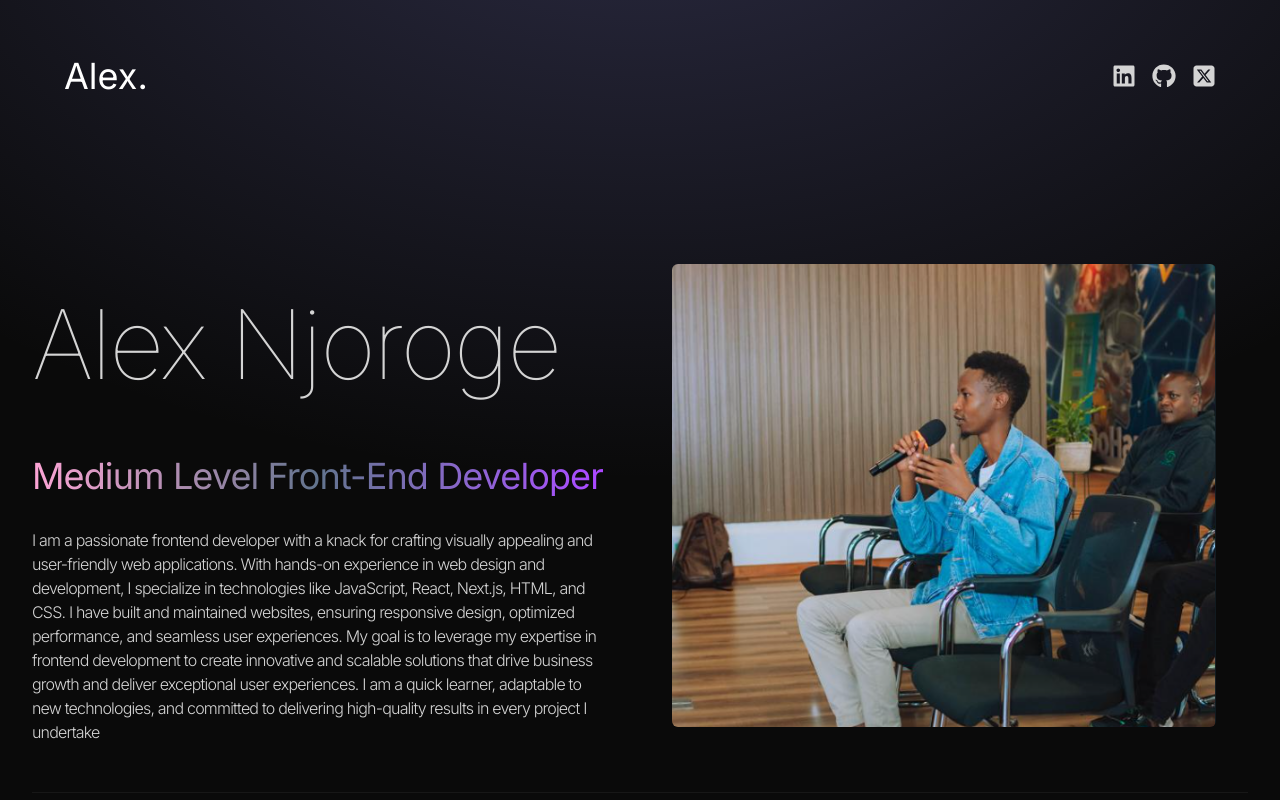
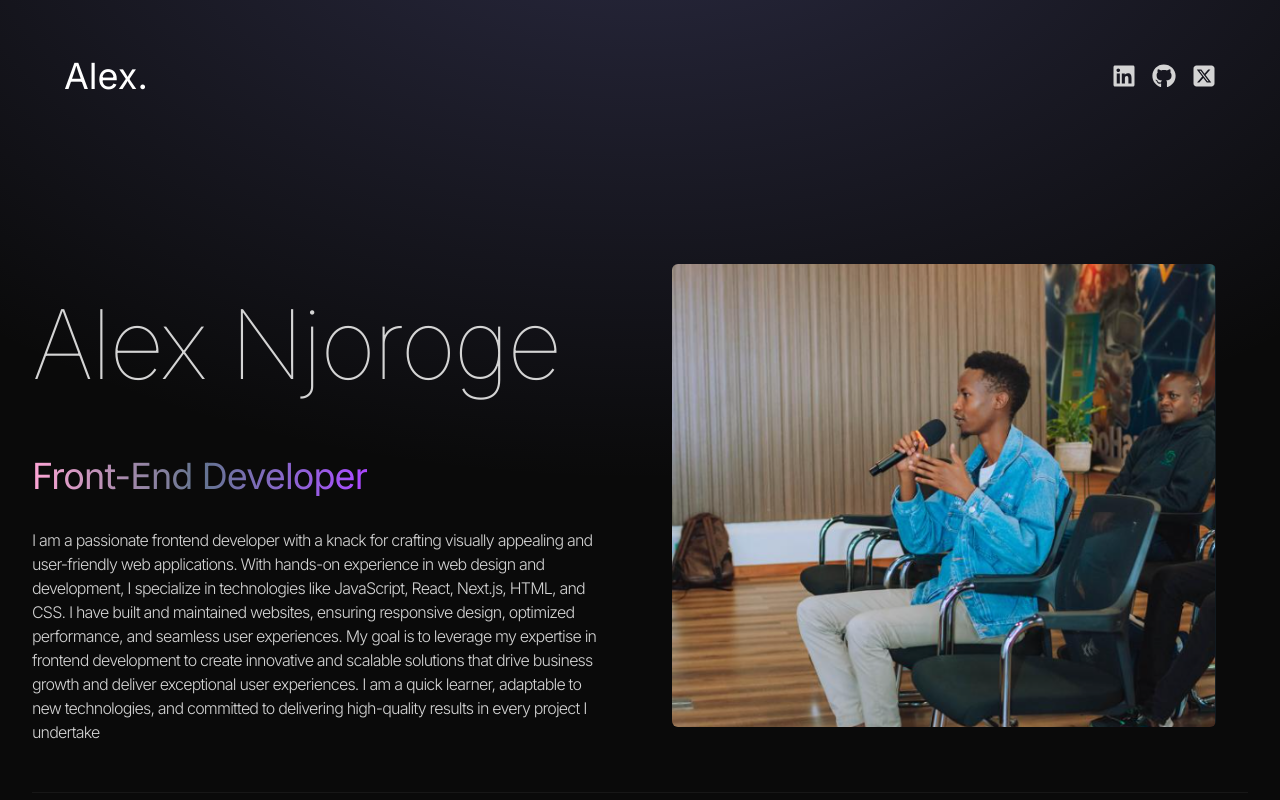
Before and after one commit to TwinCity-1/Alex-s-Portfolio, a React (Vite) app: page / in a window 1280 px wide. Shown: the top 800 px of the page. Built offline with nearby package versions, Linux system fonts and the light colour scheme.

Commit message:
made changes suggested by devs from the community

```diff
--- a/src/components/Hero.jsx
+++ b/src/components/Hero.jsx
@@ -10,7 +10,7 @@
         <div className='w-full lg:w-1/2'>
           <div className='flex flex-col items-center lg:items-start'>
             <h1 className='pb-16 text-6xl font-thin tracking-tight lg:mt-16 lg:text-8xl'> Alex Njoroge</h1>
-            <span className='bg-gradient-to-r from-pink-300 via-slate-500 to-purple-500 bg-clip-text text-4xl tracking-tight text-transparent'> Medium Level Front-End Developer</span>
+            <span className='bg-gradient-to-r from-pink-300 via-slate-500 to-purple-500 bg-clip-text text-4xl tracking-tight text-transparent'> Front-End Developer</span>
             <p className='my-2 max-w-xl py-6 font-light tracking-tighter'>{ HERO_CONTENT}</p>
         </div>
         </div>
```
